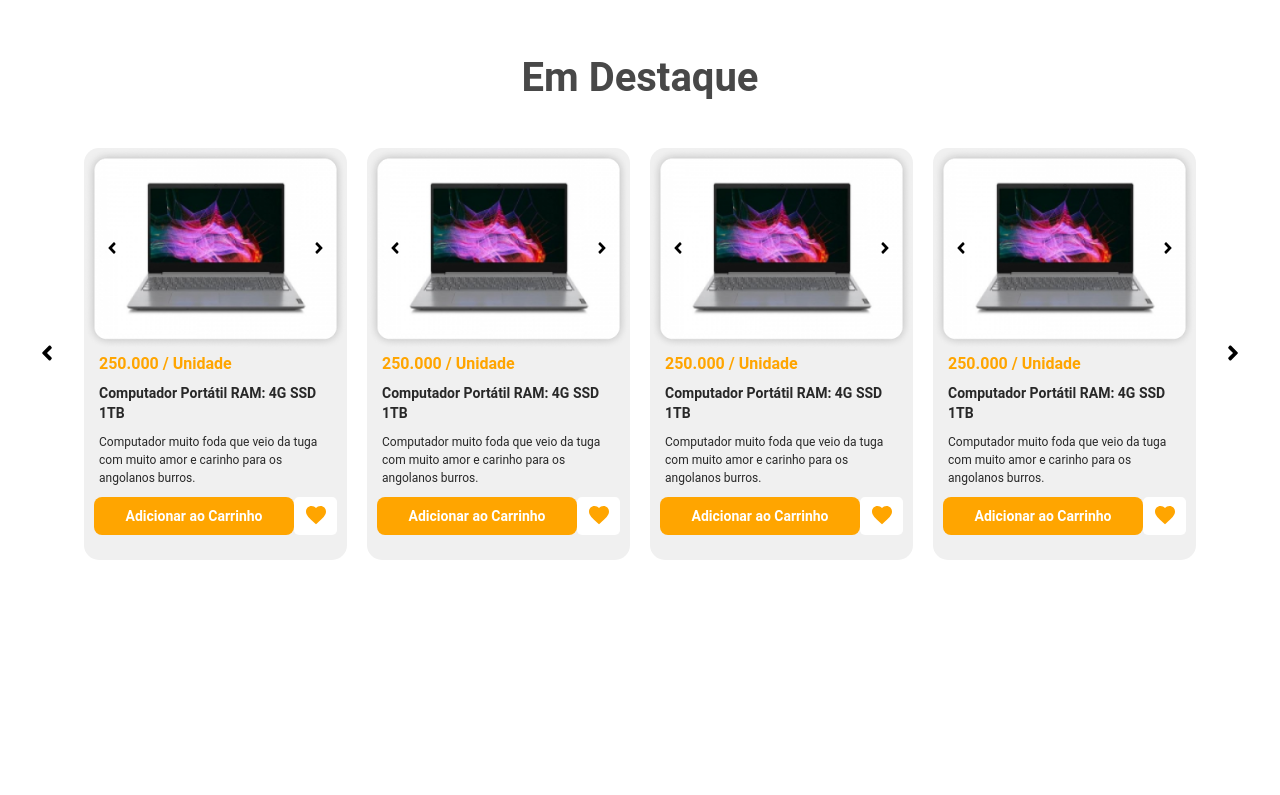
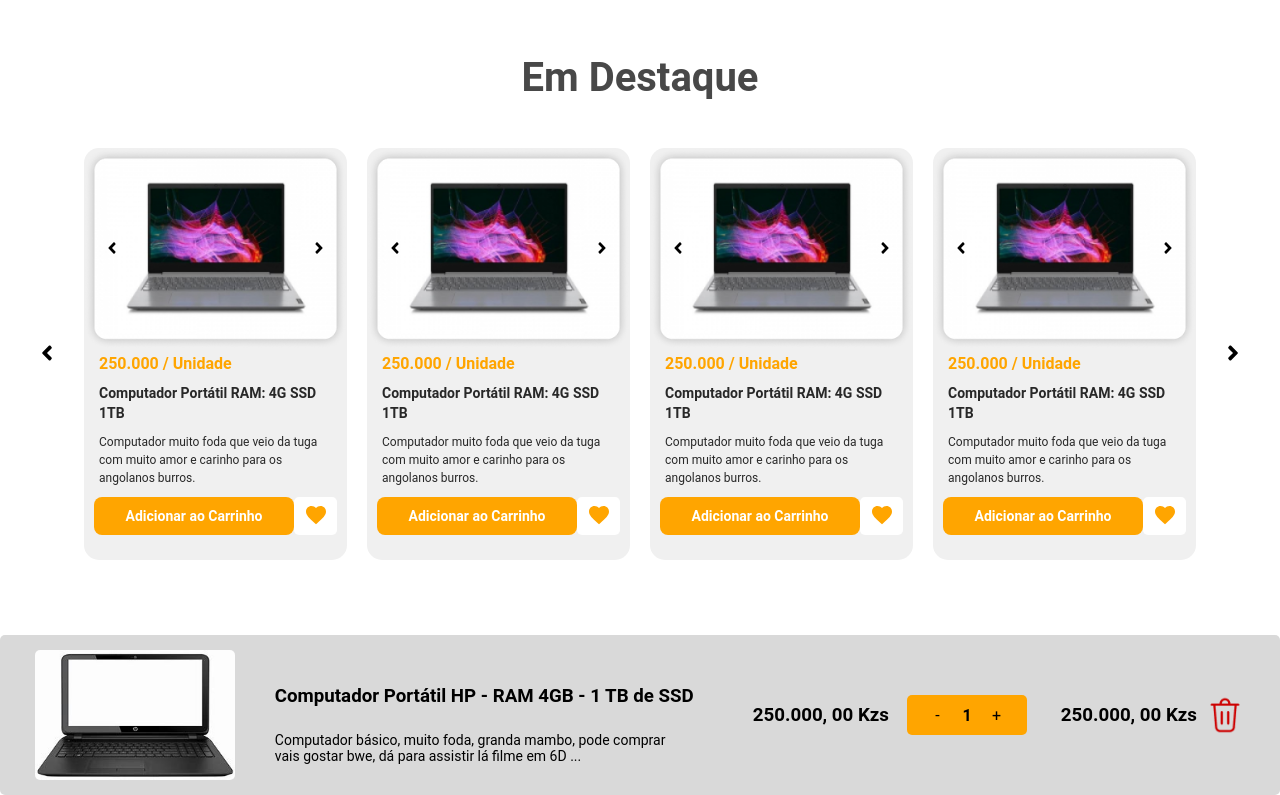
Before and after one commit to mariovarela99/stor-ipil-website, a React (Create React App) app: page / in a window 1280 px wide. Shown: the part 554-1349 px from the top of the page. Before the commit the page ends 1189 px from the top, so only its background shows below. Built offline with nearby package versions, Linux system fonts and the light colour scheme.

Commit message:
item do carrinho add

```diff
--- a/src/components/itemCarrinho/index.js
+++ b/src/components/itemCarrinho/index.js
@@ -3,33 +3,31 @@ import "./style.css";
 import OIP from "./OIP.png";
 import icon from "./delete_regular.png";
 
-const itemCarrinho = () => {
+const ItemCarrinho = () => {
   return (<>
   <div class="main_item">
-    <div>
+        <div class="img_container">
             <img src={OIP}/>
         </div>
         <div class="bg_desc">
             <div class="descriptions">
-            <h2>Computador Portátil HP - RAM 4GB - 1 TB de SSD</h2>
-            <p>Computador básico, muito foda, granda mambo, pode comprar
+                <h3>Computador Portátil HP - RAM 4GB - 1 TB de SSD</h3>
+                <p>Computador básico, muito foda, granda mambo, pode comprar <br/>
                 vais gostar bwe, dá para assistir lá filme em 6D ...</p>
             </div>
-        <div class="prices">
             <h3>250.000, 00 Kzs</h3>
-        </div>
-    </div>
-    <div class="increment_btn">
+            <div class="increment_btns">
                 <button class="increment_btn" > - </button>
                 <p>1</p>
                 <button class="increment_btn"> + </button>
             </div>
             <div class="prices">
                 <h3>250.000, 00 Kzs</h3>
-        <img src={icon}/>
+                <button class="btn_delet"><img src={icon}/></button>
+            </div>
         </div>
   </div>
   </>);
 };
 
-export default itemCarrinho;
+export default ItemCarrinho;
--- a/src/components/itemCarrinho/style.css
+++ b/src/components/itemCarrinho/style.css
@@ -0,0 +1,77 @@
+.main_item{
+    width: 100%;
+    height: 160px;
+    display: flex;
+    flex-direction: row;
+    justify-content: center;
+    align-items: center;
+    gap: 10px;
+    background-color:rgba(217, 217, 217, 1) ;
+    border-radius: 5px;
+}
+.img_container img{
+    width: 200px;
+    height: 130px;
+    border-radius: 5px;
+    display: flex;
+    justify-content: center;
+    align-items: center;
+}
+.bg_desc{
+    width: 1000px;
+    height: 60px;
+    display: flex;
+    flex-direction: row;
+    justify-content: flex-end;
+    align-items: center;
+    gap: 18px;
+}
+.increment_btns{
+    width: 120px;
+    height: 40px;
+    gap: 20px;
+    display: flex;
+    align-items: center;
+    justify-content: center;
+    background-color:  rgba(255, 165, 0, 1);
+    font-weight:600;
+    border-radius: 5px;
+}
+.increment_btn{
+    border: none;
+    width: 10px;
+    font-size:16px ;
+    background-color: transparent;
+    text-align: center;
+}
+.descriptions{
+    width: 460px;
+    height: 60px;
+    display: flex;
+    flex-direction: column;
+    gap:25px;
+}
+.descriptions p{
+    font-size: 14px;
+}
+.prices{
+    width: 200px;
+    height: 30px;
+    display: flex;
+    gap: 8px;
+    justify-content: flex-end;
+    align-items: center;
+}
+.price h3{
+font-size: 12px;
+}
+.btn_delet{
+    width: 40px;
+    height: 40px;
+    border: none;
+    background-color: transparent;
+}
+.btn_delet img{
+    width: 100%;
+    height: 100%;
+}
--- a/src/pages/Home/index.js
+++ b/src/pages/Home/index.js
@@ -5,7 +5,7 @@ import CardProduto from "../../components/cardProduto1";
 import Banner from "../../components/banner";
 import { CardsContainer } from "./style";
 import { FaAngleLeft, FaAngleRight } from "react-icons/fa";
-import itemCarrinho from "../../components/itemCarrinho";
+import ItemCarrinho from "../../components/ItemCarrinho";
 
 function Home() {
   return (
@@ -30,6 +30,7 @@ function Home() {
         </div>
       </CardsContainer>
       {/* <Footer /> */}
+      <ItemCarrinho/>
     </div>
   );
 }
```
Lines whose indentation alone changed are shown as unchanged.
